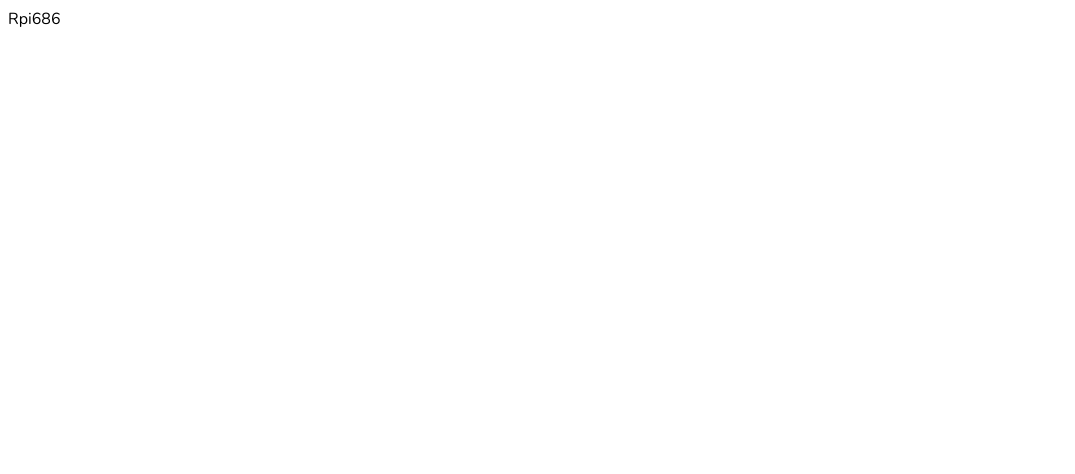
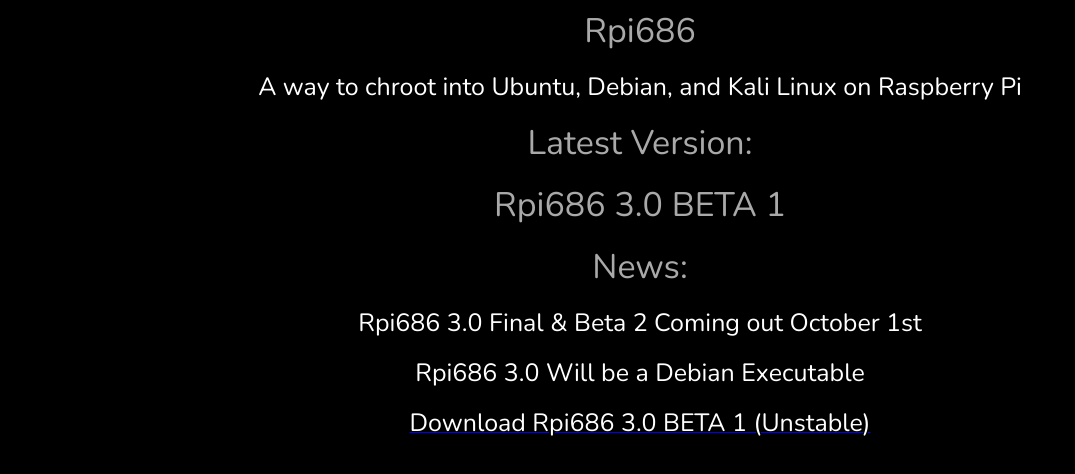
Before and after one commit to SkywalkerSW5/Rpi686, a plain HTML site: page index.html in a window 1280 px wide. Shown: the whole page, without its empty margins (0-1075 px from the left). Drawn offline with nearby package versions, Linux system fonts and the light colour scheme.

Commit message:
Update index.html

```diff
--- a/index.html
+++ b/index.html
@@ -1,8 +1,42 @@
+
 <html>
-<link href="https://fonts.googleapis.com/css?family=Nunito:200,400&display=swap" rel="stylesheet">
+  <link href="https://fonts.googleapis.com/css?family=Nunito:200&display=swap" rel="stylesheet">
+  <style>
+    font {
+      font-family: 'Nunito', sans-serif;
+      color: darkgray;
+      font-size: 34px;
+    }
+  </style>
+  <style>
+    font2{
+    font-family: 'Nunito', sans-serif;
+    color: white;
+    font-size: 25px;
+    }
+  </style>
+<center>
+  <font>Rpi686</font>
 <style>
-font {
-font-family: 'Nunito', sans-serif;
-}
-</style>
-<font>Rpi686</font>
+  body {
+    background-color: black;
+  }
+  </style>
+  <p></p>
+  <p></p>
+ <font2>A way to chroot into Ubuntu, Debian, and Kali Linux on Raspberry Pi</font2>
+  <p></p>
+  <font>Latest Version:</font>
+  <p></p>
+  <font>Rpi686 3.0 BETA 1</font>
+  <p></p>
+  <font>News:</font>
+  <p></p>
+  <font2>Rpi686 3.0 Final & Beta 2 Coming out October 1st</font2>
+  <p></p>
+  <font2>Rpi686 3.0 Will be a Debian Executable</font2>
+  <p></p>
+  <a href="https://github.com/SkywalkerSW5/Rpi686/archive/3.0-BETA-1.zip">
+  <font2>Download Rpi686 3.0 BETA 1 (Unstable)</font2>
+  </a>
+  </center>
```
